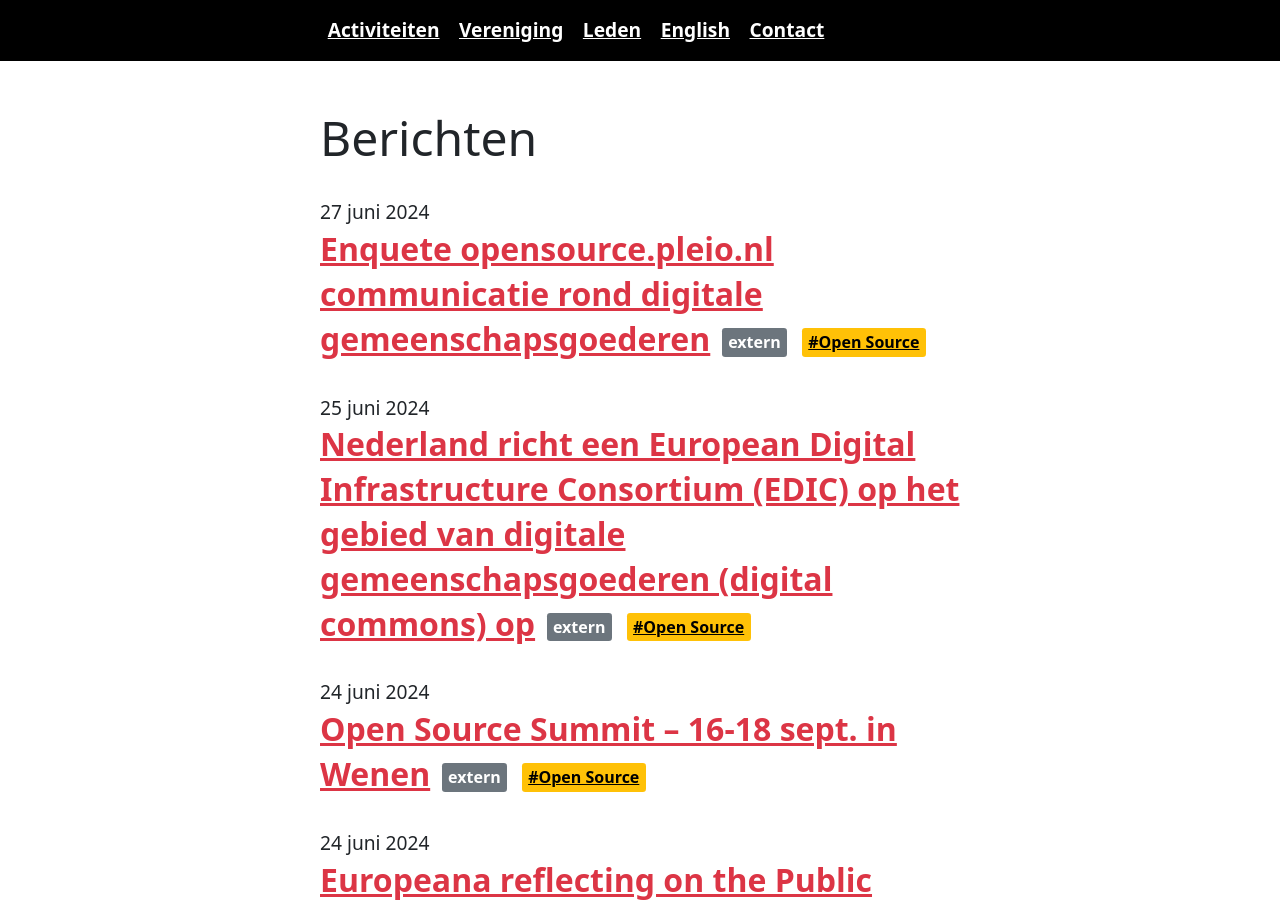
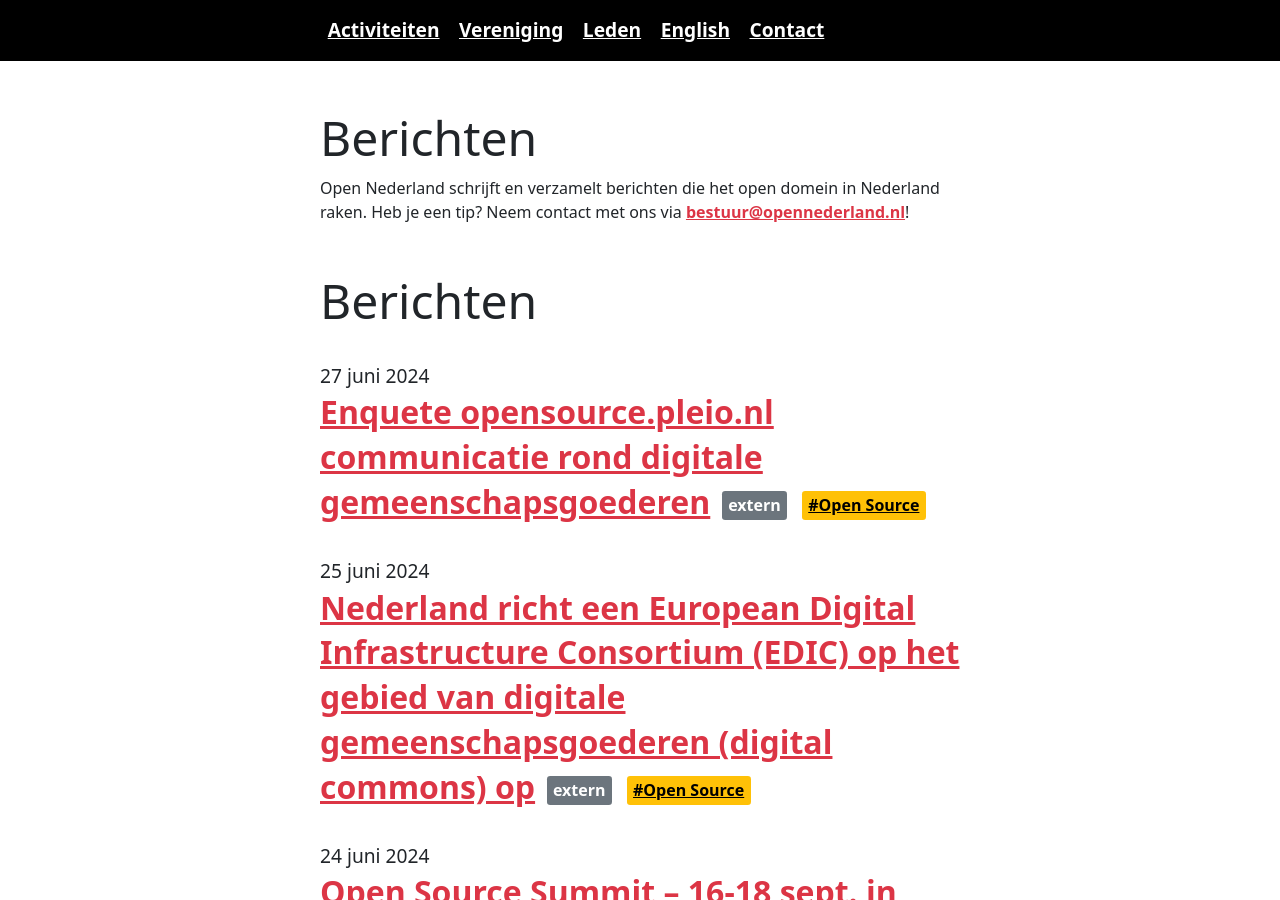
Before and after one commit to opennederland/www.opennederland.nl, a Jekyll site: the page built from pages/berichten.md, in a window 1280 px wide and 900 px high. Built offline with Jekyll 4.4.1, drawn with Linux system fonts in a browser that asks for light colours.

Commit message:
Update berichten.md
Korte introductie geschreven voor de overzichtspagina, met uitnodiging om berichten in te sturen.

```diff
--- a/pages/berichten.md
+++ b/pages/berichten.md
@@ -3,6 +3,10 @@
 title: Berichten
 permalink: /berichten/
 ---
+
+Open Nederland schrijft en verzamelt berichten die het open domein in Nederland raken. Heb je een tip? Neem contact met ons via [bestuur@opennederland.nl](mailto:bestuur@opennederland.nl)!
+
+## Berichten
 {% for post in site.posts %}
 {% include bericht.html bericht=post %}
 {% endfor %}
```
